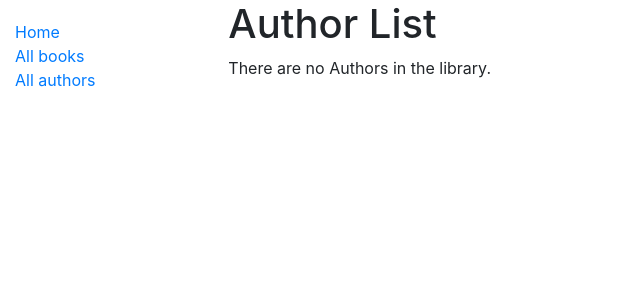
After one commit to sajankp/local_library_website, a Django app: page /catalog/authors/ in a window 1280 px wide. The commit adds this page. Shown: the top 300 px of the page, without its empty margins (0-640 px from the left). Run offline with Django 3.2, Linux system fonts and the light colour scheme; data that the repository does not hold is empty; some libraries are stand-ins or nearby versions.

Commit message:
Add Author detail and list to app and update all author link

```diff
--- a/catalog/templates/base_generic.html
+++ b/catalog/templates/base_generic.html
@@ -17,7 +17,7 @@
         <ul class="sidebar-nav">
           <li><a href="{% url 'index' %}">Home</a></li>
           <li><a href="{% url 'books' %}">All books</a></li>
-          <li><a href="">All authors</a></li>
+          <li><a href="{% url 'authors' %}">All authors</a></li>
         </ul>
      {% endblock %}
       </div>
--- /dev/null
+++ b/catalog/templates/catalog/author_list.html
@@ -0,0 +1,16 @@
+{% extends "base_generic.html" %}
+
+{% block content %}
+  <h1>Author List</h1>
+  {% if author_list %}
+  <ul>
+    {% for author in author_list %}
+      <li>
+        <a href="{{ author.get_absolute_url }}">{{ author }}</a> ({{author.date_of_birth|default_if_none:""}}-{{author.date_of_death|default_if_none:""}})
+      </li>
+    {% endfor %}
+  </ul>
+  {% else %}
+    <p>There are no Authors in the library.</p>
+  {% endif %}
+{% endblock %}
--- a/catalog/templates/catalog/book_detail.html
+++ b/catalog/templates/catalog/book_detail.html
@@ -3,7 +3,7 @@
 {% block content %}
   <h1>Title: {{ book.title }}</h1>
 
-  <p><strong>Author:</strong> <a href="">{{ book.author }}</a></p> <!-- author detail link not yet defined -->
+  <p><strong>Author:</strong> <a href="{{book.author.get_absolute_url}}">{{ book.author }}</a></p> <!-- author detail link not yet defined -->
   <p><strong>Summary:</strong> {{ book.summary }}</p>
   <p><strong>ISBN:</strong> {{ book.isbn }}</p>
   <p><strong>Language:</strong> {{ book.language }}</p>
--- a/catalog/urls.py
+++ b/catalog/urls.py
@@ -5,4 +5,6 @@ urlpatterns = [
     path('', views.index, name='index'),
     path('books/', views.BookListView.as_view(), name='books'),
     path('book/<int:pk>', views.BookDetailView.as_view(), name='book-detail'),
-]
+    path('authors/', views.AuthorlistView.as_view(), name='authors'),
+    path('author/<int:pk>', views.AuthorDetailView.as_view(), name='author-detail'),
+    ]
--- a/catalog/views.py
+++ b/catalog/views.py
@@ -38,3 +38,11 @@ class BookListView(generic.ListView):
 
 class BookDetailView(generic.DetailView):
     model = Book
+
+
+class AuthorlistView(generic.ListView):
+    model = Author
+
+
+class AuthorDetailView(generic.DetailView):
+    model = Author
```
Also changed, not shown: catalog/templates/catalog/author_detail.html (added, +18 -0 lines).
